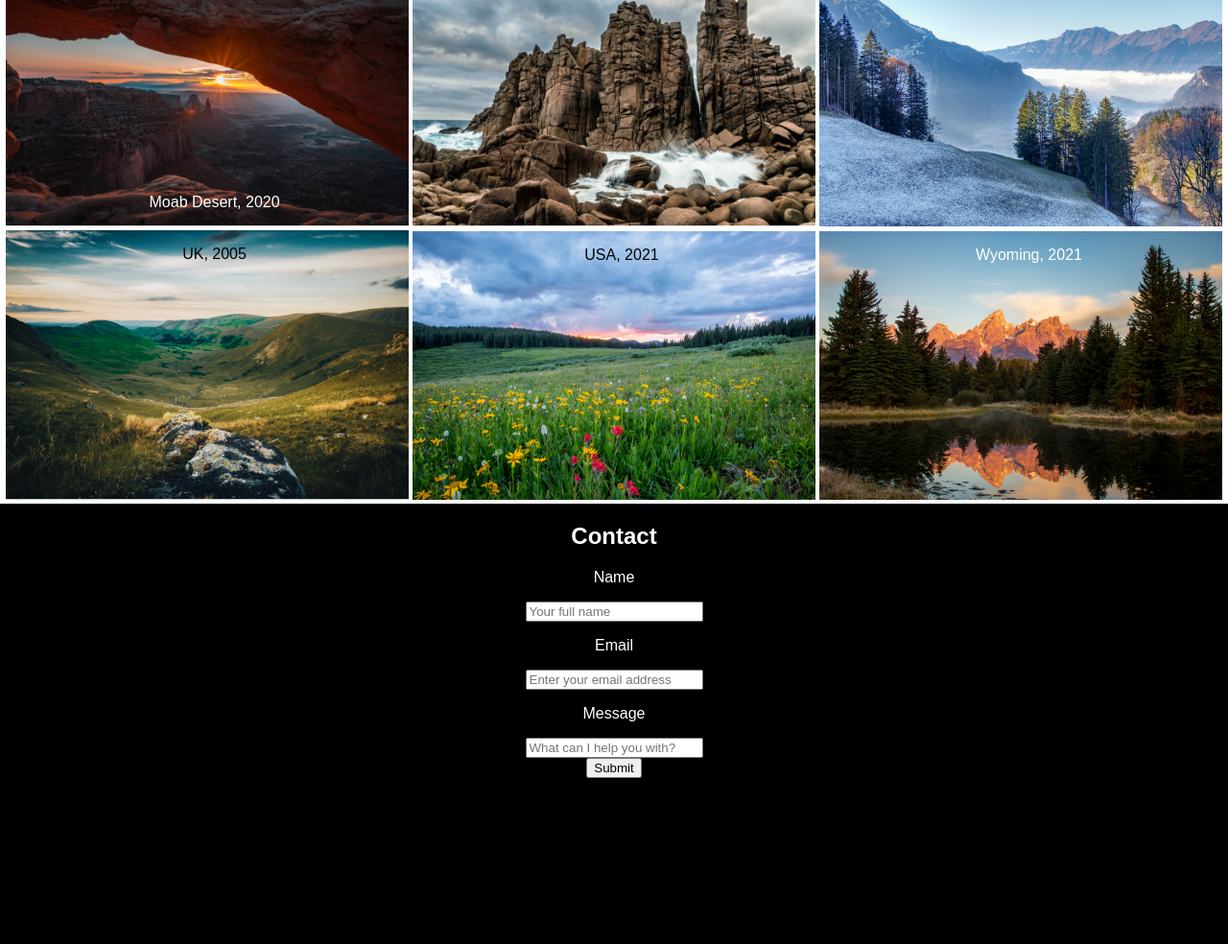
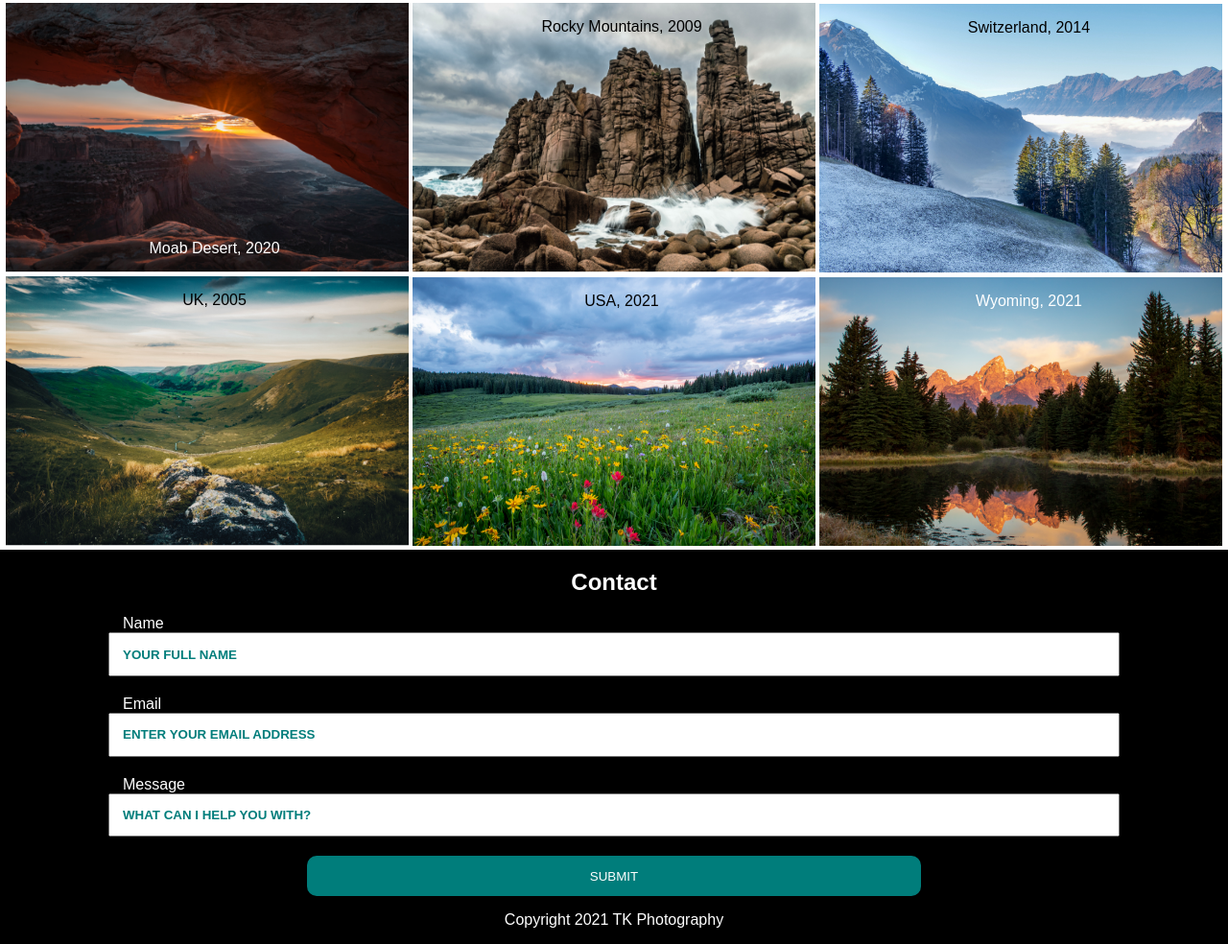
Before and after one commit to TristanAillySchool/photogallery, a plain HTML site: page index.html in a window 1280 px wide. Shown: the part 1272-2256 px from the top of the page at 96% size. Before the commit the page ends 2133 px from the top, so only its background shows below. Drawn offline with Linux system fonts and the light colour scheme.

Commit message:
Finished code before validations

```diff
--- a/index.html
+++ b/index.html
@@ -103,18 +103,18 @@
     <section id="contact">
         <h2>Contact</h2>
         <div>
-            <p>Name</p>
-            <input placeholder="Your full name"></input>
+            <label for="name">Name</label>
+            <input id="name" placeholder="Your full name">
         </div>
         <div>
-            <p>Email</p>
-            <input placeholder="Enter your email address"></input>
+            <label for="email">Email</label>
+            <input id="email" placeholder="Enter your email address">
         </div>
         <div>
-            <p>Message</p>
+            <label for="message">Message</label>
             <input placeholder="What can I help you with?"></input>
         </div>
-        <button>Submit</button>
+        <button type="submit">Submit</button>
     </section>
 
     <footer>
--- a/style.css
+++ b/style.css
@@ -6,6 +6,7 @@ body {
 }
 
 h1 {
+    padding: 1em;
     color: #007d7b;
 }
 
@@ -62,12 +63,56 @@ main h2 {
     padding-left: 16px;
 }
 
+#contact {
+    width: 100%;
+    color: #ffffff;
+    margin: 0 auto;
+    display: flex;
+    flex-direction: column;
+    justify-content: center;
+    align-items: center;
+}
+
+#contact div {
+    width: 100%;
+    display: flex;
+    flex-direction: column;
+    align-items: center;
+    margin-bottom: 20px;
+}
+
+#contact label {
+    text-align: left;
+    width: 80%;
+}
+
+#contact input {
+    padding: 1em;
+    width: 80%;
+}
+
+#contact input::placeholder {
+    color: #007d7b;
+    font-weight: bold;
+    text-transform: uppercase;
+}
+
+#contact button {
+    background-color: #007d7b;
+    color: #ffffff;
+    padding: 1em;
+    width: 50%;
+    text-transform: uppercase;
+    border: none;
+    border-radius: 10px;
+}
+
+#contact button:hover {
+    background-color: #ffffff;
+    color: #007d7b;
+}
 
 
-#contact {
-    color: #ffffff;
-    text-align: center;
-}
 
 @media screen and (max-width: 485px) {
     #top{
@@ -157,3 +202,14 @@ main h2 {
         padding: 10px 20px;
     }
 }
+
+nav li a:hover {
+    color: #007d7b;
+    text-decoration: none;
+    padding: 10px 20px;
+}
+
+footer {
+    text-align: center;
+    color: #ffffff;
+}
```
